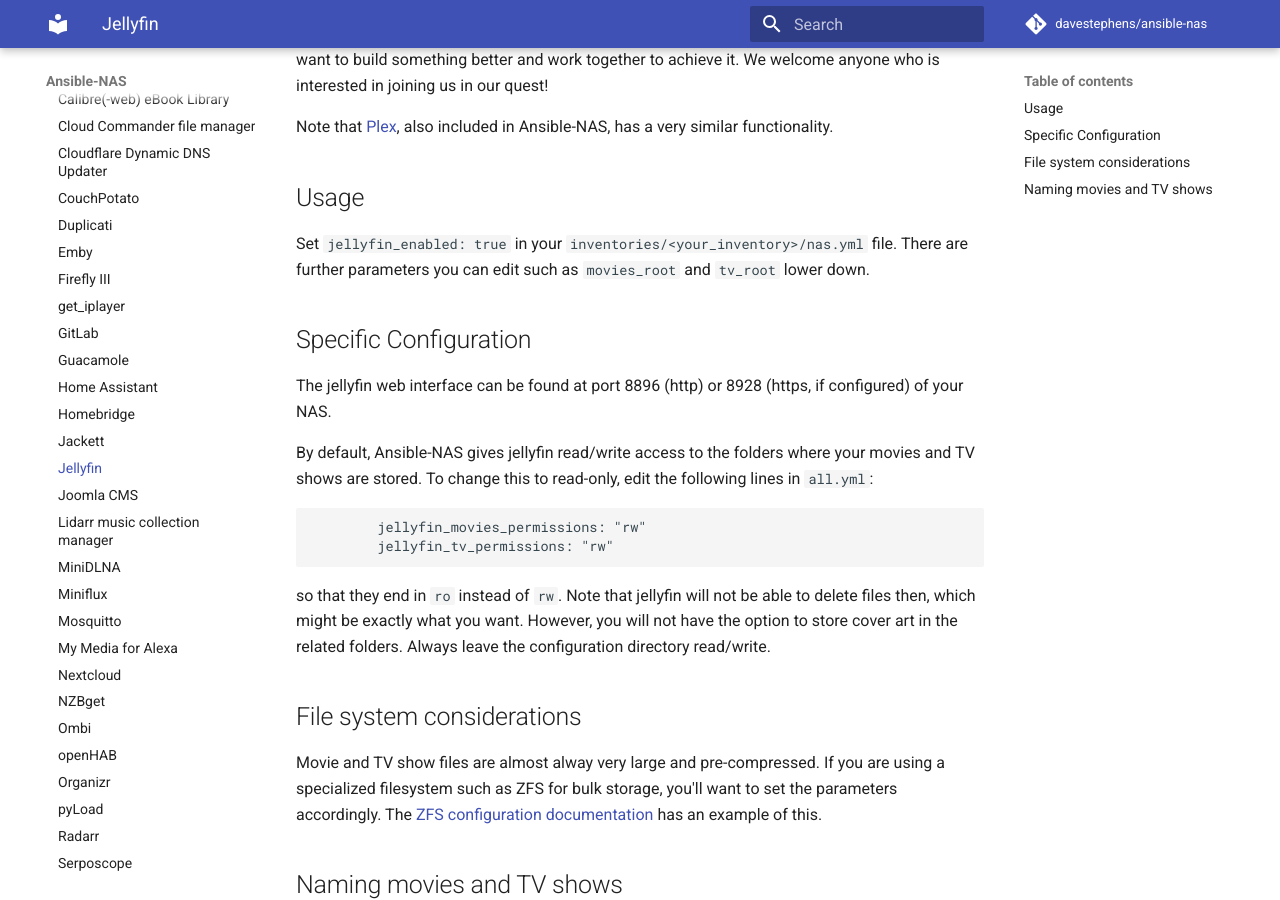
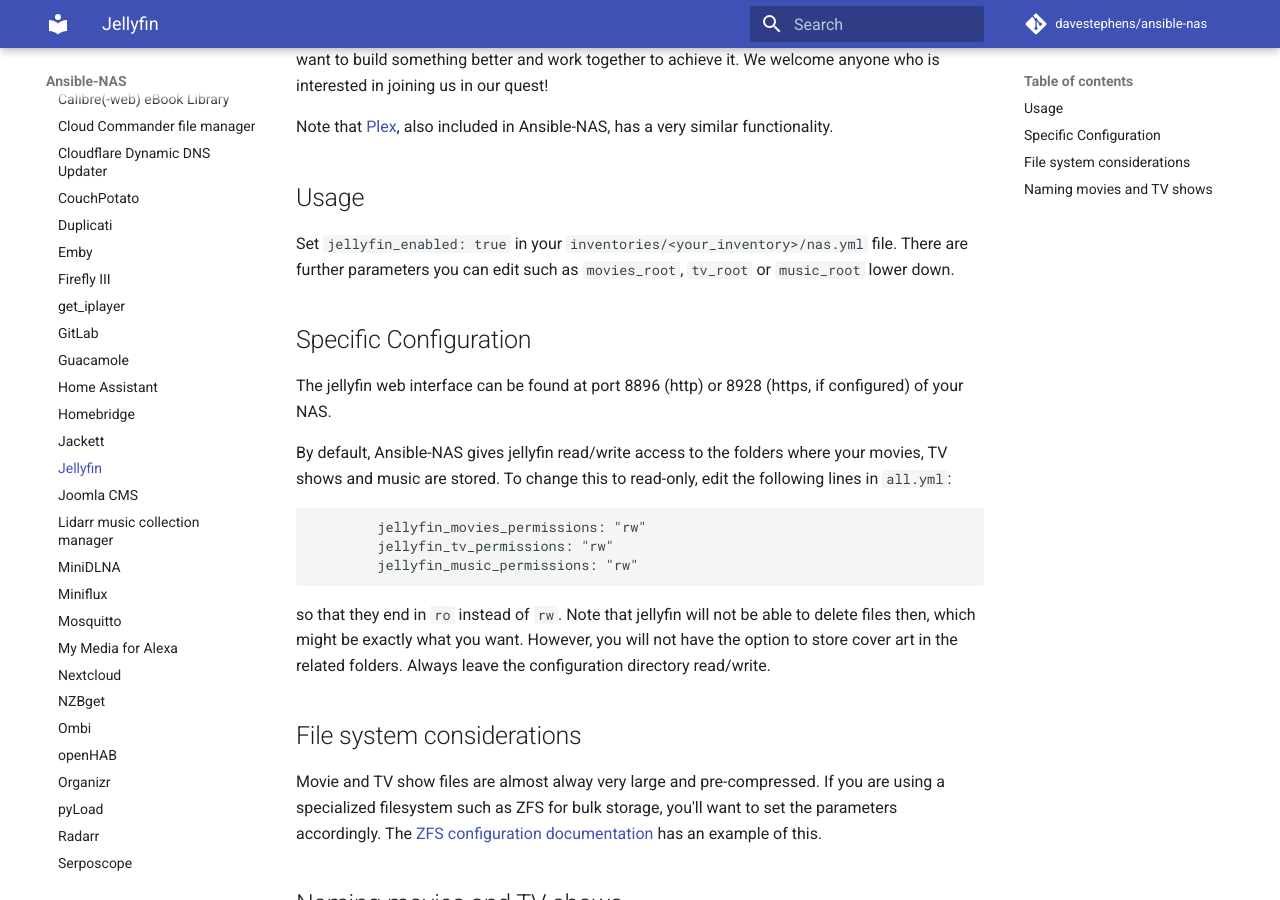
Before and after one commit to davestephens/ansible-nas, an MkDocs documentation site: the page built from docs/applications/jellyfin.md, in a window 1280 px wide and 900 px high, scrolled down 302 px. Built offline with MkDocs 1.6.1 and Material for MkDocs 9.7.7, drawn with Linux system fonts in a browser that asks for light colours; comment, search, counter and statistics services are not loaded.

Commit message:
Add music to Jellyfin volumes

````diff
--- a/docs/applications/jellyfin.md
+++ b/docs/applications/jellyfin.md
@@ -10,7 +10,7 @@ similar functionality.
 ## Usage
 
 Set `jellyfin_enabled: true` in your `inventories/<your_inventory>/nas.yml` file. There are further
-parameters you can edit such as `movies_root` and `tv_root` lower down.
+parameters you can edit such as `movies_root`, `tv_root` or `music_root` lower down.
 
 ## Specific Configuration
 
@@ -18,12 +18,13 @@ The jellyfin web interface can be found at port 8896 (http) or 8928 (https, if
 configured) of your NAS.
 
 By default, Ansible-NAS gives jellyfin read/write access to the folders where your
-movies and TV shows are stored. To change this to read-only, edit the following
+movies, TV shows and music are stored. To change this to read-only, edit the following
 lines in `all.yml`:
 
 ```
         jellyfin_movies_permissions: "rw"
         jellyfin_tv_permissions: "rw"
+        jellyfin_music_permissions: "rw"
 ```
 
 so that they end in `ro` instead of `rw`. Note that jellyfin will not be able to
````
Also changed, not shown: 2 other files.
